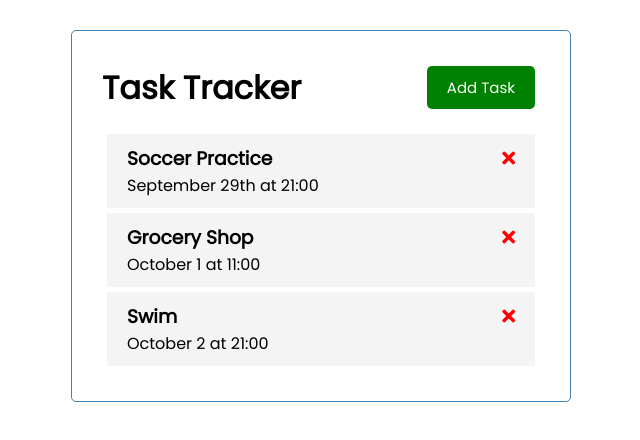
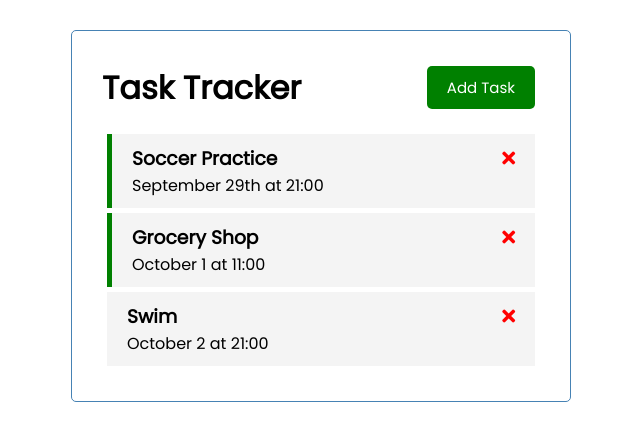
Before and after one commit to Cglowicki/vue-playground, a Vue app: page / in a window 1280 px wide. Shown: the top 440 px of the page, without its empty margins (319-959 px from the left). Built offline with nearby package versions, Linux system fonts and the light colour scheme.

Commit message:
add ternary to task for reminder true/false

```diff
--- a/src/App.vue
+++ b/src/App.vue
@@ -38,7 +38,7 @@ export default {
       id: 3,
       text: 'Swim',
       day: 'October 2 at 21:00',
-      reminder: true,
+      reminder: false,
     }]
   }
 }
--- a/src/components/Task.vue
+++ b/src/components/Task.vue
@@ -1,5 +1,5 @@
 <template>
-  <div class="task">
+  <div :class="[task.reminder ? 'reminder' : '', 'task']">
     <h3>
       {{task.text}}
       <i class="fas fa-times"></i>
```
